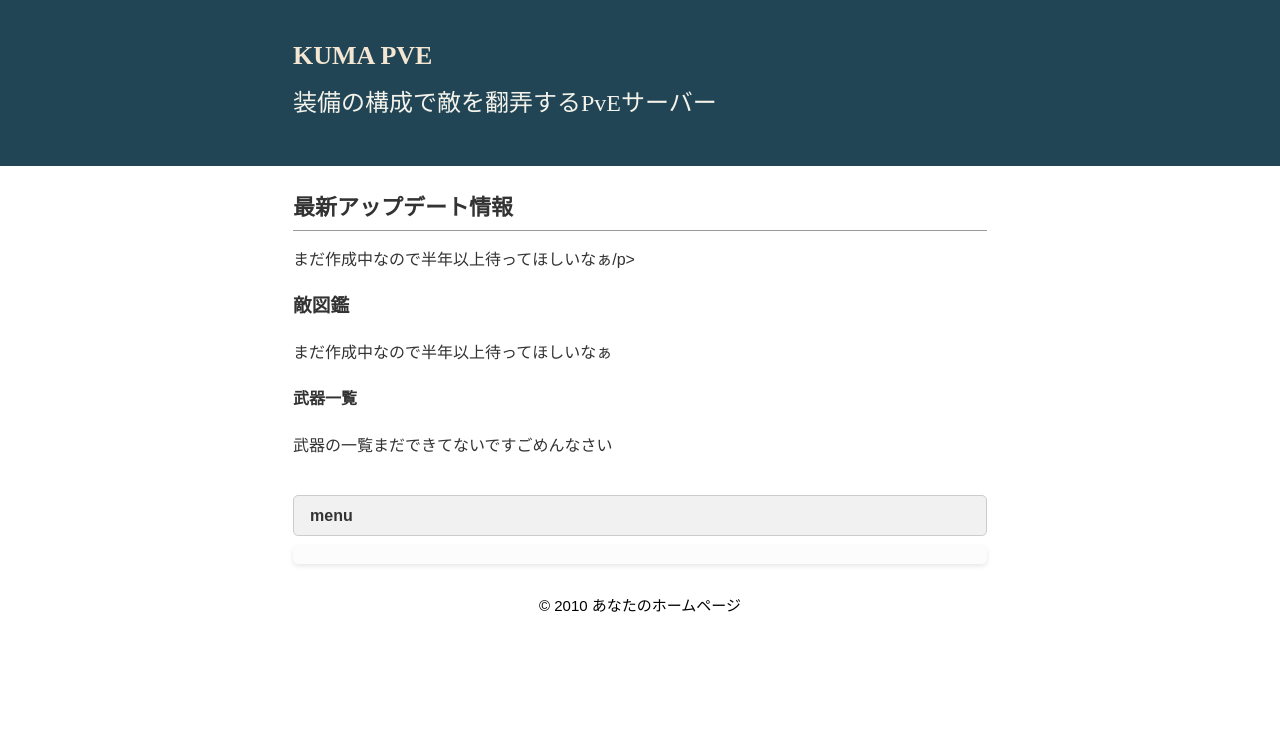
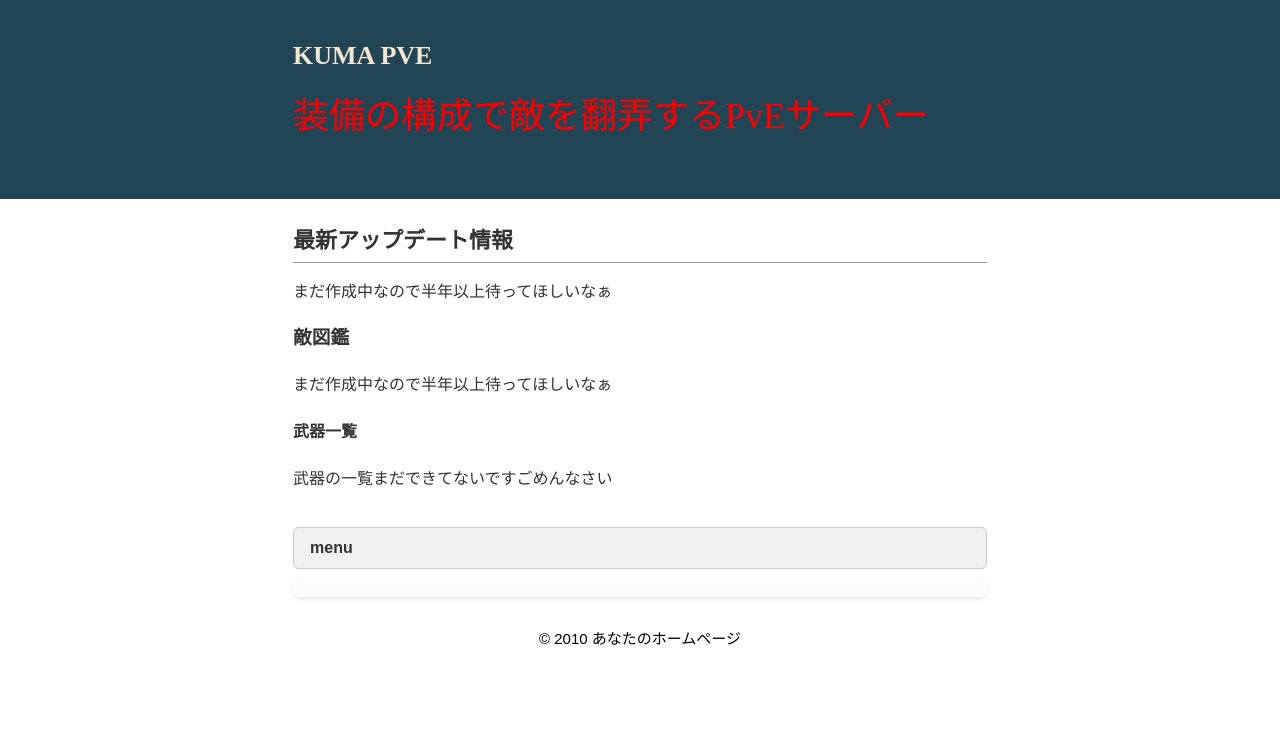
Before and after one commit to kumasan1211/github.io, a plain HTML site: page index.html in a window 1280 px wide. Drawn offline with Linux system fonts and the light colour scheme.

Commit message:
Update index.html

```diff
--- a/index.html
+++ b/index.html
@@ -11,13 +11,13 @@
 <body>
 <div id="outer">
 <header><div id="header-container"style="color: rgb(255, 255, 255); font-family: 'M PLUS 1p';font-size: 150%;"><div id="head-inner"><h1>KUMA PVE</h1>
-<p class="description">装備の構成で敵を翻弄するPvEサーバー</p></div></div>
+<p class="description"style="color: rgb(255, 0, 0); font-family: 'M PLUS 1p';font-size: 150%;">装備の構成で敵を翻弄するPvEサーバー</p></div></div>
 </header>
 <div id="content-wrapper">
 <main>
 <div id="inner">
 <h2>最新アップデート情報</h2>
-<p>まだ作成中なので半年以上待ってほしいなぁ/p>
+<p>まだ作成中なので半年以上待ってほしいなぁ</p>
 <h3>敵図鑑</h3>
 <p>まだ作成中なので半年以上待ってほしいなぁ</p>
 <h4>武器一覧</h4>
```
